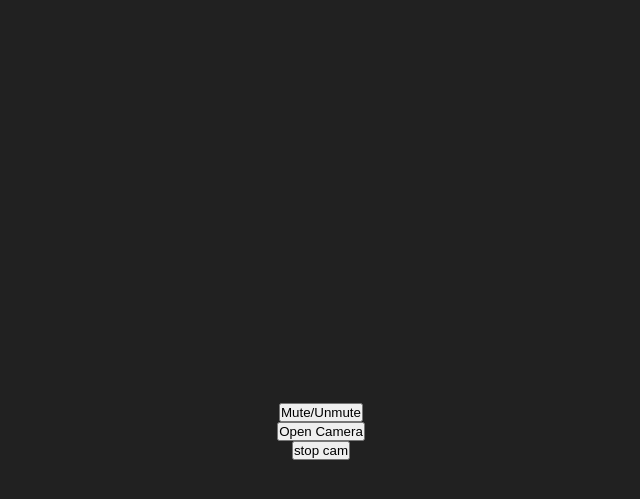
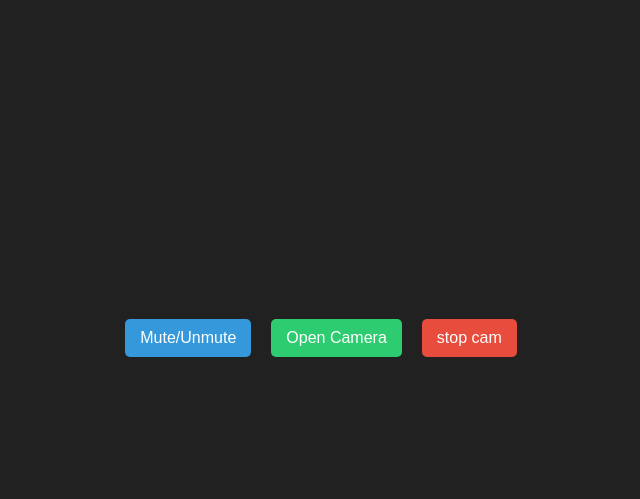
Before and after one commit to sarthakbhardwaj27/Webcam, a plain HTML site: page index.html in a window 1280 px wide. Shown: the part 147-646 px from the top of the page, without its empty margins (319-959 px from the left). Drawn offline with Linux system fonts and the light colour scheme.

Commit message:
updated css

```diff
--- a/index.html
+++ b/index.html
@@ -1,5 +1,6 @@
 <!DOCTYPE html>
 <html lang="en">
+
 <head>
     <meta charset="UTF-8">
     <meta name="viewport" content="width=device-width, initial-scale=1.0">
@@ -7,10 +8,16 @@
     <script src="script.js" defer></script>
     <link rel="stylesheet" href="style.css">
 </head>
+
 <body>
-    <video class="screen"></video>
-    <button class="mute">Mute/Unmute</button>
-    <button type="submit" class="btn">Open Camera</button>
-    <button class="stop">stop cam</button>
+    <div class="main">
+        <video class="screen"></video>
+        <div class="functions">
+            <button class="mute">Mute/Unmute</button>
+            <button type="submit" class="btn">Open Camera</button>
+            <button class="stop">stop cam</button>
+        </div>
+    </div>
 </body>
+
 </html>
--- a/style.css
+++ b/style.css
@@ -1,19 +1,47 @@
-*{
+body {
+    font-family: 'Arial', sans-serif;
     margin: 0;
-    padding: 0;
-    box-sizing: border-box;
-}
-body{
-    background-color: #212121;
     display: flex;
-    flex-direction: column;
     align-items: center;
     justify-content: center;
-}
-.screen{
-    margin-top: 150px;
-    height: 400px;
-    width: 400px;
-    border-radius: 50%;
+    height: 100vh;
+    background-color: #212121;
+  }
+
+  .main {
+    text-align: center;
+  }
+
+  .screen {
+    max-width: 300px;
+    border-radius: 100%;
+    margin-bottom: 15px;
     transform: scaleX(-1);
-}
+  }
+
+  .functions {
+    display: flex;
+    justify-content: center;
+  }
+
+  button {
+    padding: 10px 15px;
+    margin: 0 10px;
+    font-size: 16px;
+    cursor: pointer;
+    border: none;
+    border-radius: 5px;
+    color: #fff;
+  }
+
+  .mute {
+    background-color: #3498db;
+  }
+
+  .btn {
+    background-color: #2ecc71;
+  }
+
+  .stop {
+    background-color: #e74c3c;
+  }
```
